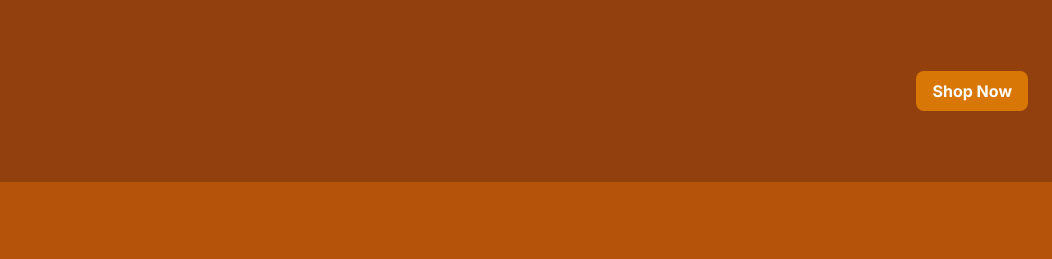
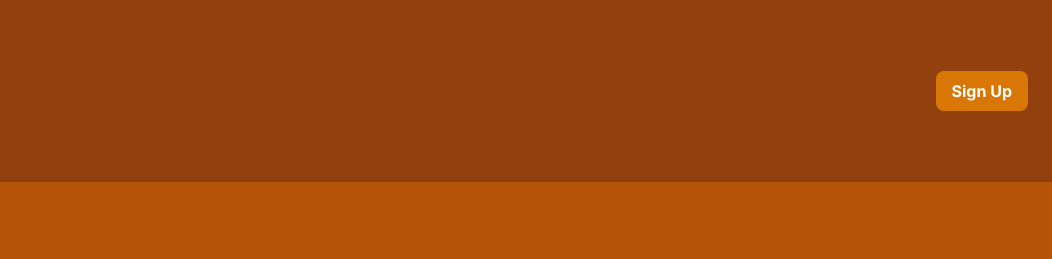
Before and after one commit to MncediMona/mphakathi, a plain HTML site: page index.html in a window 1280 px wide. Shown: the top 259 px of the page, 228-1280 px from the left. Drawn offline with nearby package versions, Linux system fonts and the light colour scheme.

Commit message:
index.html

```diff
--- a/index.html
+++ b/index.html
@@ -83,7 +83,7 @@
     <header class="bg-amber-800 text-white shadow-lg">
         <nav class="container mx-auto px-6 py-4 flex justify-between items-center">
             <img src="https://i.ibb.co/WNnqYmPf/MO-Official-Logo.png" alt="MO-Official-Logo" width="200" height="200" border="0">
-            <button id="showPaystackPopup" class="bg-amber-600 hover:bg-amber-700 text-white font-bold py-2 px-4 rounded-lg transition duration-300">Shop Now</button>
+            <button id="showPaystackPopup" class="bg-amber-600 hover:bg-amber-700 text-white font-bold py-2 px-4 rounded-lg transition duration-300">Sign Up</button>
         </nav>
     </header>
 
```
